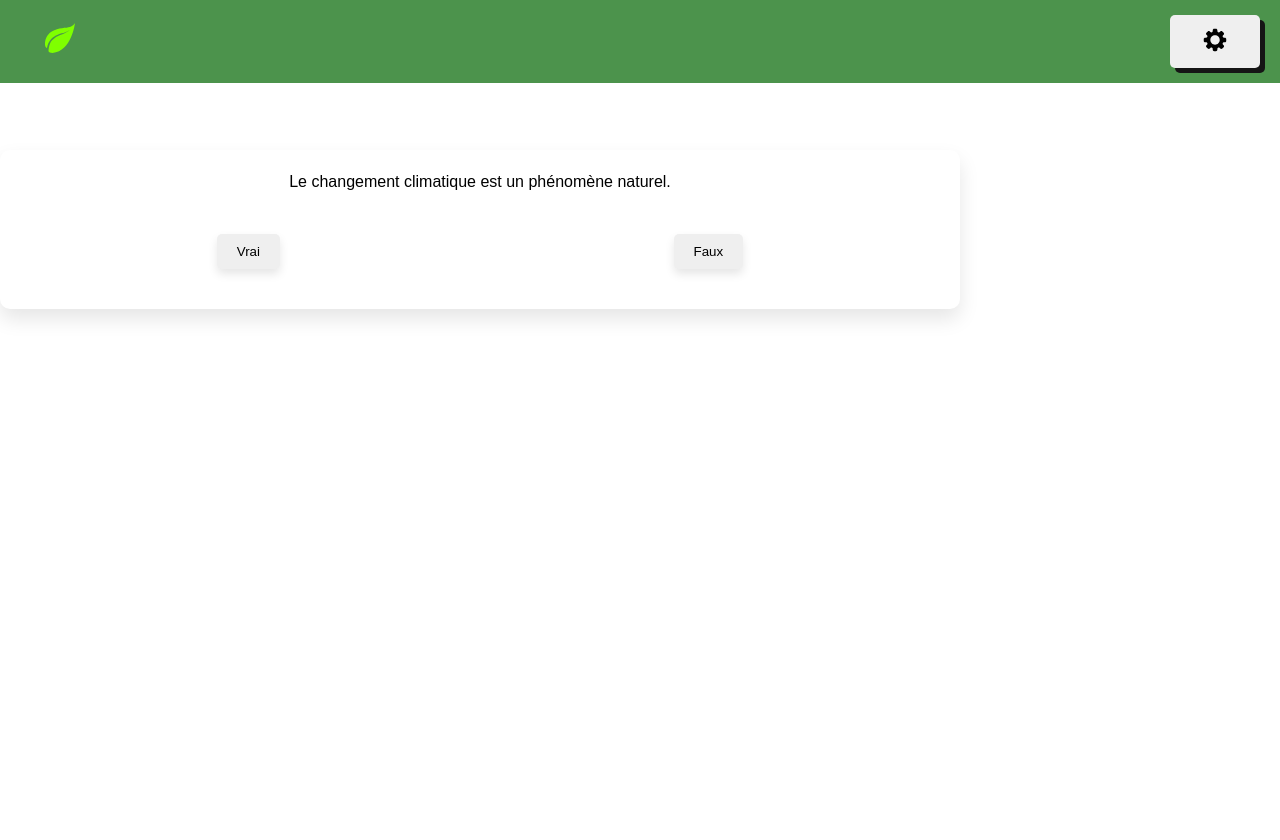
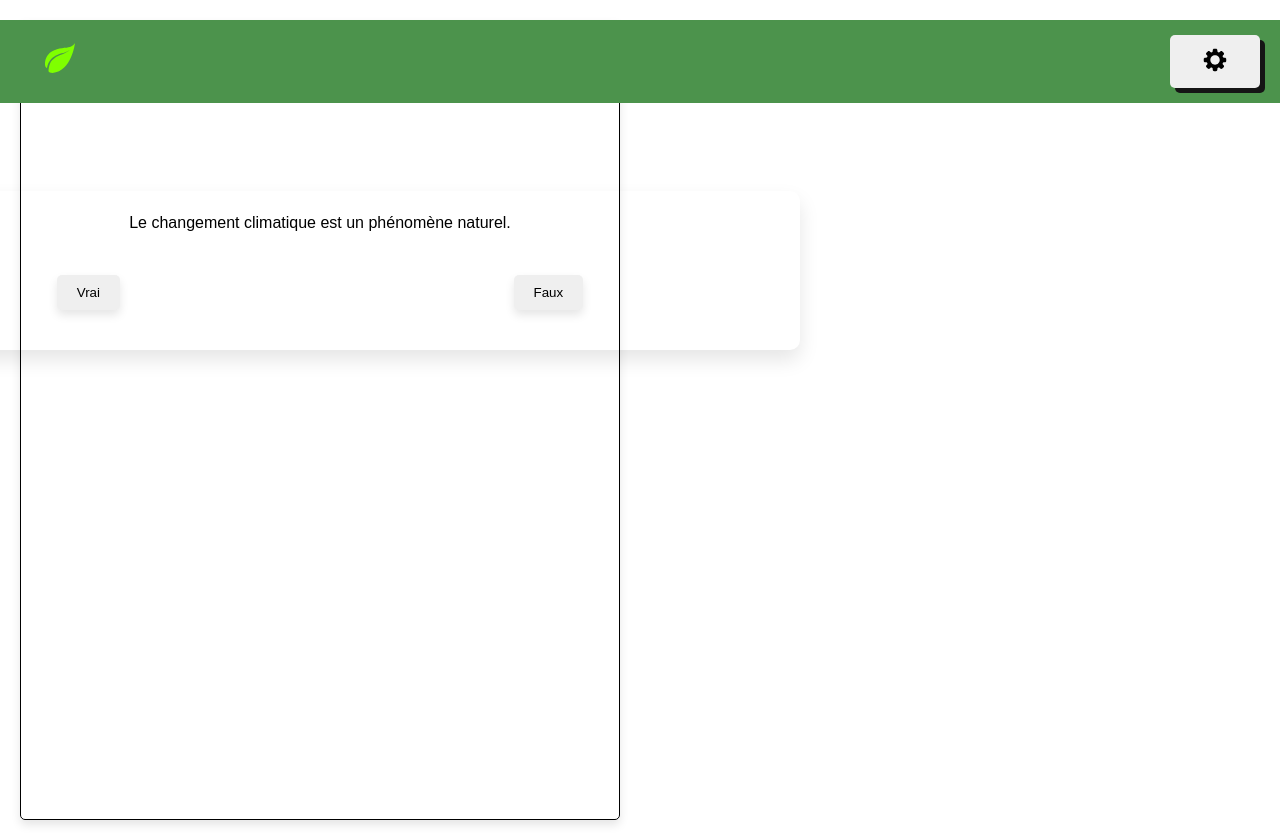
Before and after one commit to rudy-boullier/ndli-front-2023, a React (Vite) app: page /question in a window 1280 px wide. Before the commit the page ends 800 px from the top, so only its background shows below. Built offline with nearby package versions, Linux system fonts and the light colour scheme.

Commit message:
fix: css question page

```diff
--- a/src/pages/Question/question.css
+++ b/src/pages/Question/question.css
@@ -1,4 +1,5 @@
-#question, #question #title {
+#question,
+#question #title {
     display: flex;
     flex-direction: column;
     align-items: center;
@@ -31,8 +32,14 @@
     box-shadow: 0 5px 10px rgba(0, 0, 0, 0.1);
 }
 
-#question img{
+#question img {
     /*taille fixe aux images pour plus d'écoconception*/
     width: 10%;
     height: auto;
 }
+
+.question-container {
+    height: 100vh;
+    display: flex;
+    align-items: center;
+}
--- a/src/pages/Question/questionPage.tsx
+++ b/src/pages/Question/questionPage.tsx
@@ -1,7 +1,7 @@
-import React, {useState} from "react";
+import React, { useState } from "react";
 import "./question.css";
 import data from "../../data/data.json";
-import {Question} from "../../types/question";
+import { Question } from "../../types/question";
 
 const QuestionPage: React.FC = () => {
     const [selectedAnswer, setSelectedAnswer] = useState<number | null>(null);
@@ -11,7 +11,7 @@ const QuestionPage: React.FC = () => {
     const questions = data.questions;
     const myQuestion: Question = questions[currentQuestionIndex];
 
-    const ASSETPATH = "../../assets/"
+    const ASSETPATH = "../../assets/";
 
     const handleAnswerClick = (index: number) => {
         setSelectedAnswer(index);
@@ -20,12 +20,12 @@ const QuestionPage: React.FC = () => {
 
     const renderAnswers = () => {
         return myQuestion.answers.map((answer, index) => (
-            <div key={'answer.${index}'} className="answer">
+            <div key={"answer.${index}"} className="answer">
                 <button
                     tabIndex={0}
                     onClick={() => handleAnswerClick(index)}
                     onKeyDown={(e) => {
-                        if (e.key === 'Enter' || e.key === ' ') {
+                        if (e.key === "Enter" || e.key === " ") {
                             handleAnswerClick(index);
                         }
                     }}
@@ -42,7 +42,7 @@ const QuestionPage: React.FC = () => {
         return (
             <div>
                 {myQuestion.data.explanations.map((explanation) => (
-                    <div key={'explanation.${index}'}>
+                    <div key={"explanation.${index}"}>
                         {explanation.type === "paragraph" && (
                             <p>{explanation.value}</p>
                         )}
@@ -52,8 +52,11 @@ const QuestionPage: React.FC = () => {
                     </div>
                 ))}
                 <div>
-                    <img src={`${ASSETPATH}/answers/${myQuestion.data.image.link}`}
-                         alt={myQuestion.data.image.description} loading="lazy"/>
+                    <img
+                        src={`${ASSETPATH}/answers/${myQuestion.data.image.link}`}
+                        alt={myQuestion.data.image.description}
+                        loading="lazy"
+                    />
                 </div>
             </div>
         );
@@ -66,20 +69,16 @@ const QuestionPage: React.FC = () => {
     };
 
     return (
-        <div className="mainContainer">
-            <div id="question">
-                <div id="title">
-                    {myQuestion.title}
+        <div className="question-container">
+            <div className="mainContainer">
+                <div id="question">
+                    <div id="title">{myQuestion.title}</div>
+                    <div id="answers">{renderAnswers()}</div>
+                    {showExplanation && renderExplanation()}
+                    {showExplanation && (
+                        <button onClick={resetState}>Next Question</button>
+                    )}
                 </div>
-                <div id="answers">
-                    {renderAnswers()}
-                </div>
-                {showExplanation && renderExplanation()}
-                {showExplanation && (
-                    <button onClick={resetState}>
-                        Next Question
-                    </button>
-                )}
             </div>
         </div>
     );
```
